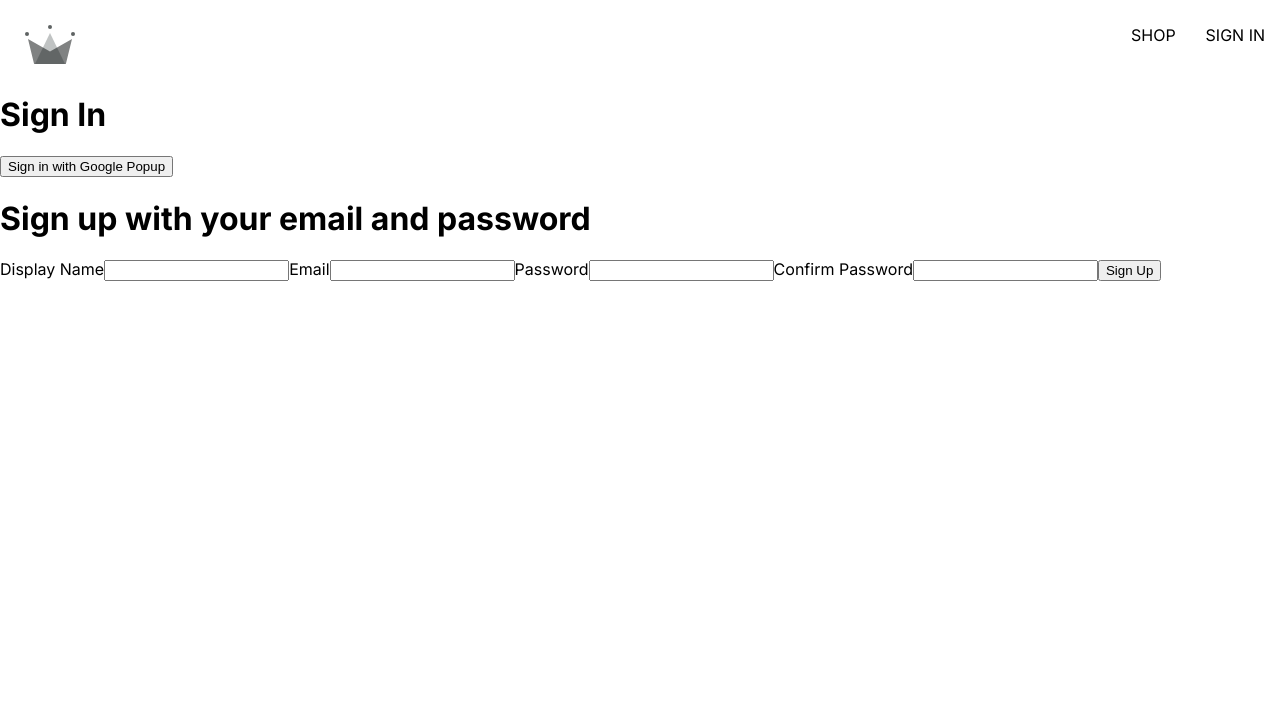
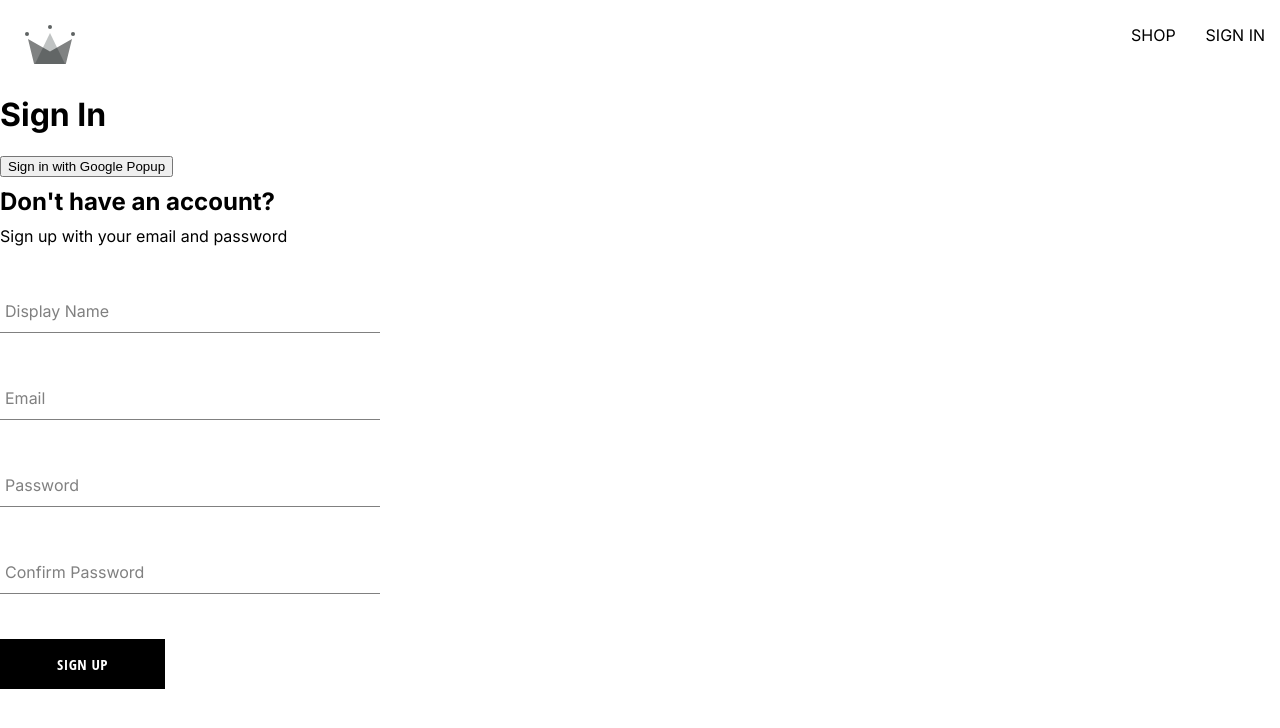
Before and after one commit to Tristan-van-de-Beld/mycrownclothing, a React (Create React App) app: page /signIn in a window 1280 px wide. Shown: the top 728 px of the page. Built offline with nearby package versions, Linux system fonts and the light colour scheme; the HTML template or start-up script is replaced by a standard one.

Commit message:
created sign up componenet, form input component, and button component

```diff
--- /dev/null
+++ b/src/components/button/button.component.jsx
@@ -0,0 +1,29 @@
+/*
+
+Default
+
+Inverted
+
+Google sign in
+
+
+*/
+
+import './button.styles.scss'
+
+const BUTTON_TYPE_CLASSES = {
+    google: 'google-sign-in',
+    inverted: 'inverted'
+}
+
+
+
+const Button = ({ children, buttonType, ...otherProps }) => {
+    return (
+        <button className={`button-container ${BUTTON_TYPE_CLASSES[buttonType]}`} {...otherProps} >
+        {children}
+        </button>
+    )
+}
+
+export default Button;
--- /dev/null
+++ b/src/components/button/button.styles.scss
@@ -0,0 +1,46 @@
+.button-container {
+    min-width: 165px;
+    width: auto;
+    height: 50px;
+    letter-spacing: 0.5px;
+    line-height: 50px;
+    padding: 0 35px 0 35px;
+    font-size: 15px;
+    background-color: black;
+    color: white;
+    text-transform: uppercase;
+    font-family: 'Open Sans Condensed';
+    font-weight: bolder;
+    border: none;
+    cursor: pointer;
+    display: flex;
+    justify-content: center;
+
+    &:hover {
+      background-color: white;
+      color: black;
+      border: 1px solid black;
+    }
+
+    &.google-sign-in {
+      background-color: #4285f4;
+      color: white;
+
+      &:hover {
+        background-color: #357ae8;
+        border: none;
+      }
+    }
+
+    &.inverted {
+      background-color: white;
+      color: black;
+      border: 1px solid black;
+
+      &:hover {
+        background-color: black;
+        color: white;
+        border: none;
+      }
+    }
+  }
--- /dev/null
+++ b/src/components/form-input/form-input.component.jsx
@@ -0,0 +1,15 @@
+import './form-input.styles.scss'
+
+const FormInput = ({ label, ...otherProps }) => {
+  return (
+    <div className="group">
+      <input className="form-input" {...otherProps} />
+      {label && (
+
+      <label className={`${otherProps.value.lenth ? "shrink" : ""} form-input-label`}>{label}</label>)}
+
+    </div>
+  );
+};
+
+export default FormInput;
--- /dev/null
+++ b/src/components/form-input/form-input.styles.scss
@@ -0,0 +1,54 @@
+$sub-color: grey;
+$main-color: black;
+
+@mixin shrinkLabel {
+  top: -14px;
+  font-size: 12px;
+  color: $main-color;
+}
+
+.group {
+  position: relative;
+  margin: 45px 0;
+
+  .form-input {
+    background: none;
+    background-color: white;
+    color: $sub-color;
+    font-size: 18px;
+    padding: 10px 10px 10px 5px;
+    display: block;
+    width: 100%;
+    border: none;
+    border-radius: 0;
+    border-bottom: 1px solid $sub-color;
+    margin: 25px 0;
+
+    &:focus {
+      outline: none;
+    }
+
+    &:focus ~ .form-input-label {
+      @include shrinkLabel();
+    }
+  }
+
+  input[type='password'] {
+    letter-spacing: 0.3em;
+  }
+
+  .form-input-label {
+    color: $sub-color;
+    font-size: 16px;
+    font-weight: normal;
+    position: absolute;
+    pointer-events: none;
+    left: 5px;
+    top: 10px;
+    transition: 300ms ease all;
+
+    &.shrink {
+      @include shrinkLabel();
+    }
+  }
+}
--- a/src/components/sign-up-form/sign-up-form.component.jsx
+++ b/src/components/sign-up-form/sign-up-form.component.jsx
@@ -1,5 +1,9 @@
 import { useState } from "react";
 import { createAuthUserWithEmailAndPassword, createUserDocumentFromAuth } from "../../utils/firebase/firebase.utils";
+import FormInput from "../form-input/form-input.component";
+
+import './sign-up-form.styles.scss'
+import Button from "../button/button.component";
 
 const defaultFormFields = {
   displayName: "",
@@ -12,59 +16,66 @@
   const [formFields, setFormFields] = useState(defaultFormFields);
   const { displayName, email, password, confirmPassword } = formFields;
 
+  const resetFormField = () => {
+    setFormFields(defaultFormFields);
+  };
 
   const handleSubmit = async (event) => {
     event.preventDefault();
-    const password = event.target[2].defaultValue
-    const cPassword = event.target[3].defaultValue
-    const email = event.target[1].defaultValue
-    const displayName = event.target[0].defaultValue
 
-    if(password != cPassword) {
-      alert('Passwords do not match')
-      return
+    if (password != confirmPassword) {
+      alert("Passwords do not match");
+      return;
     }
 
-    if(password.length < 6){
-      alert('Password needs to be at least 6 characters long')
-      return
+    if (password.length < 6) {
+      alert("Password needs to be at least 6 characters long");
+      return;
     }
 
-    const userAuth = await createAuthUserWithEmailAndPassword(email, password, displayName)
+    try {
+      const { user } = await createAuthUserWithEmailAndPassword(email, password);
 
+      await createUserDocumentFromAuth(user, { displayName });
+      resetFormField();
+    } catch (error) {
+      if (error.code === "auth/email-already-in-use") {
+        alert("Cannot create user, email already in use");
+      } else {
+        console.log("user creation encourntered an error", error);
+      }
+    }
 
-    console.log(userAuth)
-    const userDocRef = await createUserDocumentFromAuth(userAuth)
+    // const userAuth = await createAuthUserWithEmailAndPassword(email, password, displayName)
 
-    console.log(userDocRef)
+    // console.log(userAuth)
+    // const userDocRef = await createUserDocumentFromAuth(userAuth)
+
+    // console.log(userDocRef)
     // confirm that the password matches
     // see if we have authenticated the user with email and password
     // then create a user document from what the createAuthUser returns
     // Make sure to pass display name when generating the document
-
-  }
+  };
 
   const handleChange = (event) => {
     const { name, value } = event.target;
-    setFormFields({...formFields, [name]: value})
+    setFormFields({ ...formFields, [name]: value });
   };
 
   return (
-    <div>
-      <h1>Sign up with your email and password</h1>
+    <div className="sign-up-container">
+      <h2>Don't have an account?</h2>
+      <span>Sign up with your email and password</span>
       <form onSubmit={handleSubmit}>
-        <label>Display Name</label>
-        <input type="text" required onChange={handleChange} name="displayName" value={displayName} />
+        <FormInput label="Display Name" type="text" required onChange={handleChange} name="displayName" value={displayName} />
 
-        <label>Email</label>
-        <input type="email" required onChange={handleChange} name="email" value={email} />
+        <FormInput label="Email" type="text" required onChange={handleChange} name="displayName" value={displayName} />
 
-        <label>Password</label>
-        <input type="password" required onChange={handleChange} name="password" value={password} />
+        <FormInput label="Password" type="text" required onChange={handleChange} name="displayName" value={displayName} />
 
-        <label>Confirm Password</label>
-        <input type="password" required onChange={handleChange} name="confirmPassword" value={confirmPassword} />
-        <button type="submit">Sign Up</button>
+        <FormInput label="Confirm Password" type="text" required onChange={handleChange} name="displayName" value={displayName} />
+        <Button type="submit">Sign Up</Button>
       </form>
     </div>
   );
--- /dev/null
+++ b/src/components/sign-up-form/sign-up-form.styles.scss
@@ -0,0 +1,9 @@
+.sign-up-container{
+    display:flex;
+    flex-direction: column;
+    width: 380px;
+
+    h2 {
+        margin: 10px 0;
+    }
+}
--- a/src/utils/firebase/firebase.utils.js
+++ b/src/utils/firebase/firebase.utils.js
@@ -33,7 +33,7 @@
 
 export const db =getFirestore();
 
-export const createUserDocumentFromAuth = async (userAuth) => {
+export const createUserDocumentFromAuth = async (userAuth, additionalInformation) => {
   if(!userAuth) return;
   const userDocRef = doc(db, 'users', userAuth.uid);
 
@@ -50,7 +50,8 @@
       await setDoc(userDocRef, {
         displayName,
         email,
-        createdAt
+        createdAt,
+        ...additionalInformation
       })
     } catch(error){
       console.log('error creating the user', error.message)
@@ -60,13 +61,10 @@
   return userDocRef;
 }
 
-export const createAuthUserWithEmailAndPassword = async (email, password, displayName) => {
-  if(!email || !password || !displayName) return;
+export const createAuthUserWithEmailAndPassword = async (email, password) => {
+  if(!email || !password) return;
 
    const userAuth = await createUserWithEmailAndPassword(auth, email, password);
-   const userAuth2 = await updateProfile(userAuth.user,displayName)
-
-    console.log(userAuth2)
-   return userAuth2
+   return userAuth
 
 }
```
